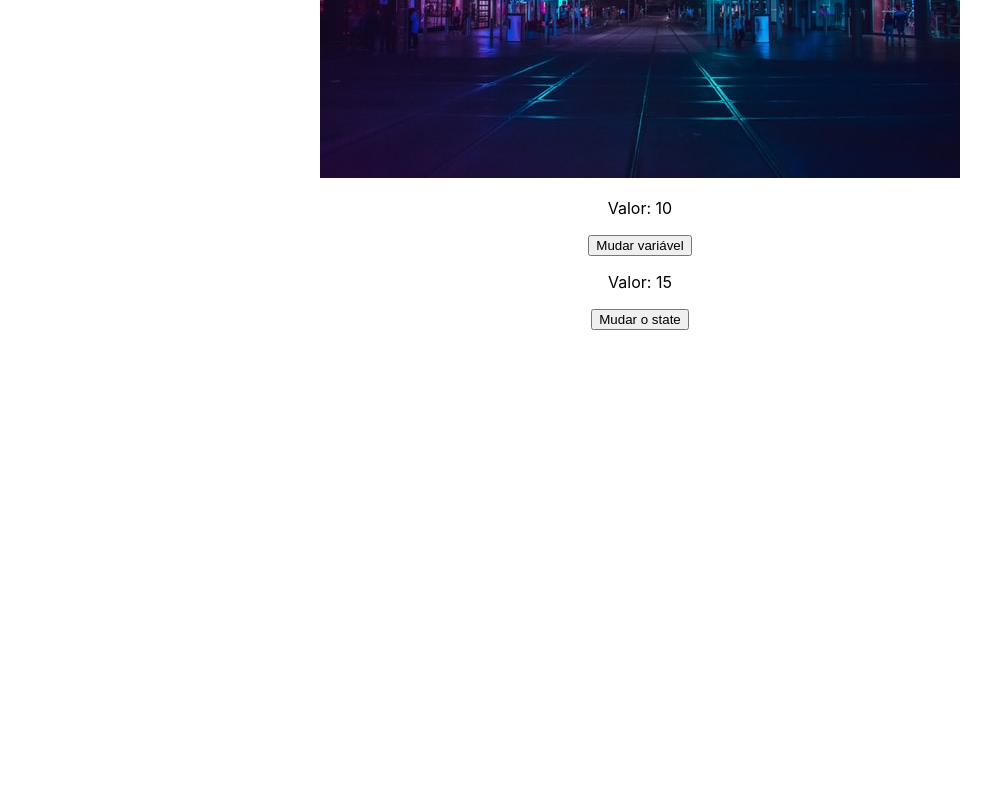
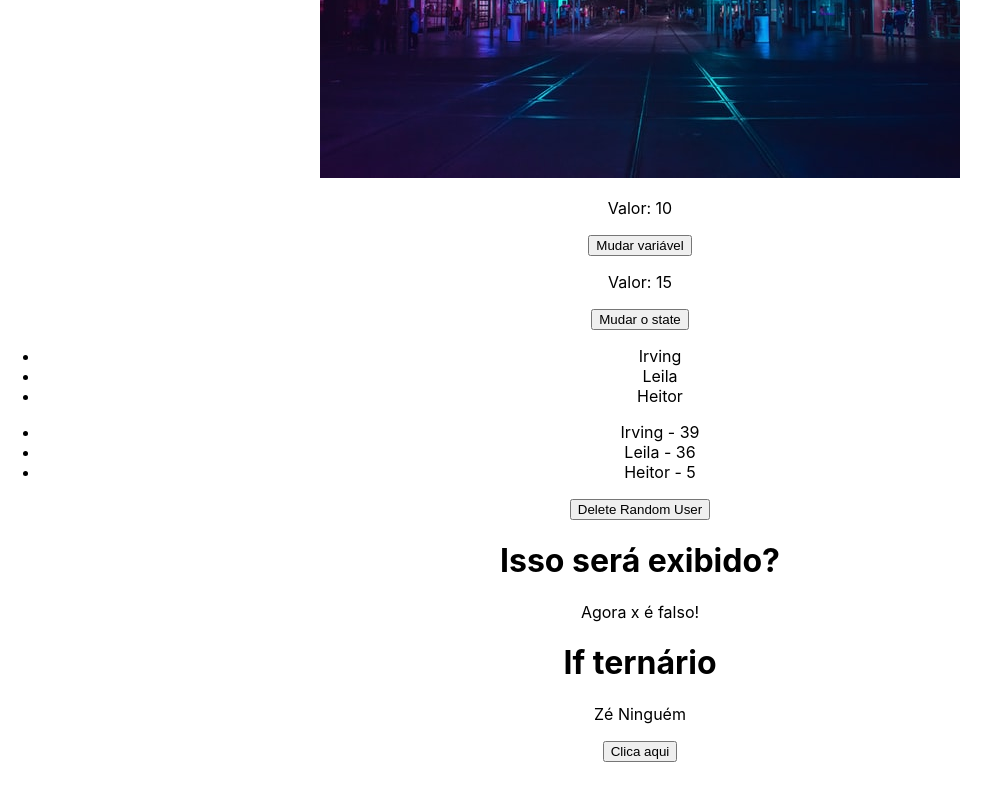
Before and after one commit to IrvingPaim/curso-react, a React (Create React App) app in the folder 3_AVANCANDO_EM_REACT/avancando/: page / in a window 1280 px wide. Shown: the part 762-1562 px from the top of the page, without its empty margins (0-1000 px from the left). Built offline with nearby package versions, Linux system fonts and the light colour scheme.

Commit message:
react atualizado

```diff
--- a/3_AVANCANDO_EM_REACT/avancando/src/App.js
+++ b/3_AVANCANDO_EM_REACT/avancando/src/App.js
@@ -1,6 +1,8 @@
 import './App.css';
 
 import City from "./assets/city.jpg"
+import CondicionalRender from './components/CondicionalRender';
+import ListRender from './components/ListRender';
 import ManageData from './components/ManageData';
 
 function App() {
@@ -16,6 +18,8 @@ function App() {
       <img src={City} alt="Cidade" />
       </div>
       <ManageData />
+      <ListRender />
+      <CondicionalRender />
     </div>
   );
 }
--- /dev/null
+++ b/3_AVANCANDO_EM_REACT/avancando/src/components/CondicionalRender.js
@@ -0,0 +1,30 @@
+import { useState } from "react"
+
+const CondicionalRender = () => {
+    const [x] = useState(false)
+
+    const [name, setName] = useState("João")
+
+
+
+    return (
+        <div>
+            <h1>Isso será exibido?</h1>
+            {x && <p>se x for true, sim!</p>}
+            {!x && <p>Agora x é falso!</p>}
+            <h1>If ternário</h1>
+            {name === "Irving" ? (
+            <div>
+                <p>Gostoso</p>
+            </div>
+        ) : (
+            <div>
+                <p>Zé Ninguém</p>
+            </div>
+        )}
+        <button onClick={() => setName("Irving")}>Clica aqui</button>
+        </div>
+    )
+}
+
+export default CondicionalRender
--- /dev/null
+++ b/3_AVANCANDO_EM_REACT/avancando/src/components/ListRender.js
@@ -0,0 +1,39 @@
+import { useState } from "react"
+
+const ListRender = () => {
+    const [list] = useState(["Irving", "Leila", "Heitor"])
+
+    const [users, setUsers] = useState([
+        {id: 1, name: "Irving", age: 39},
+        {id: 2, name: "Leila", age: 36},
+        {id: 3, name: "Heitor", age: 5}
+    ])
+
+    const deleteRandom = () => {
+        const randomNumber = Math.floor(Math.random() * 4)
+        console.log(randomNumber)
+
+        setUsers(prevUsers => {
+            console.log(prevUsers)
+            return prevUsers.filter(user => randomNumber !== user.id)
+        })
+    }
+
+    return (
+        <div>
+            <ul>
+                {list.map((item, index) => (
+                    <li key={index}>{item}</li>
+                ))}
+            </ul>
+            <ul>
+                {users.map(user => (
+                    <li key={user.id}>{user.name} - {user.age}</li>
+                ))}
+            </ul>
+            <button onClick={deleteRandom}>Delete Random User</button>
+        </div>
+    )
+}
+
+export default ListRender
--- a/3_AVANCANDO_EM_REACT/avancando/src/components/ManageData.js
+++ b/3_AVANCANDO_EM_REACT/avancando/src/components/ManageData.js
@@ -9,7 +9,9 @@ const ManageData = () => {
 
     console.log(number)
 
-    return (<div>
+    return (
+
+    <div>
         <div>
             <p>Valor: {someData}</p>
             <button onClick={() => {someData = 15}}>Mudar variável</button>
@@ -19,6 +21,7 @@ const ManageData = () => {
             <button onClick={() => setNumber(25)}>Mudar o state</button>
         </div>
     </div>
+
     )
 }
 
```
